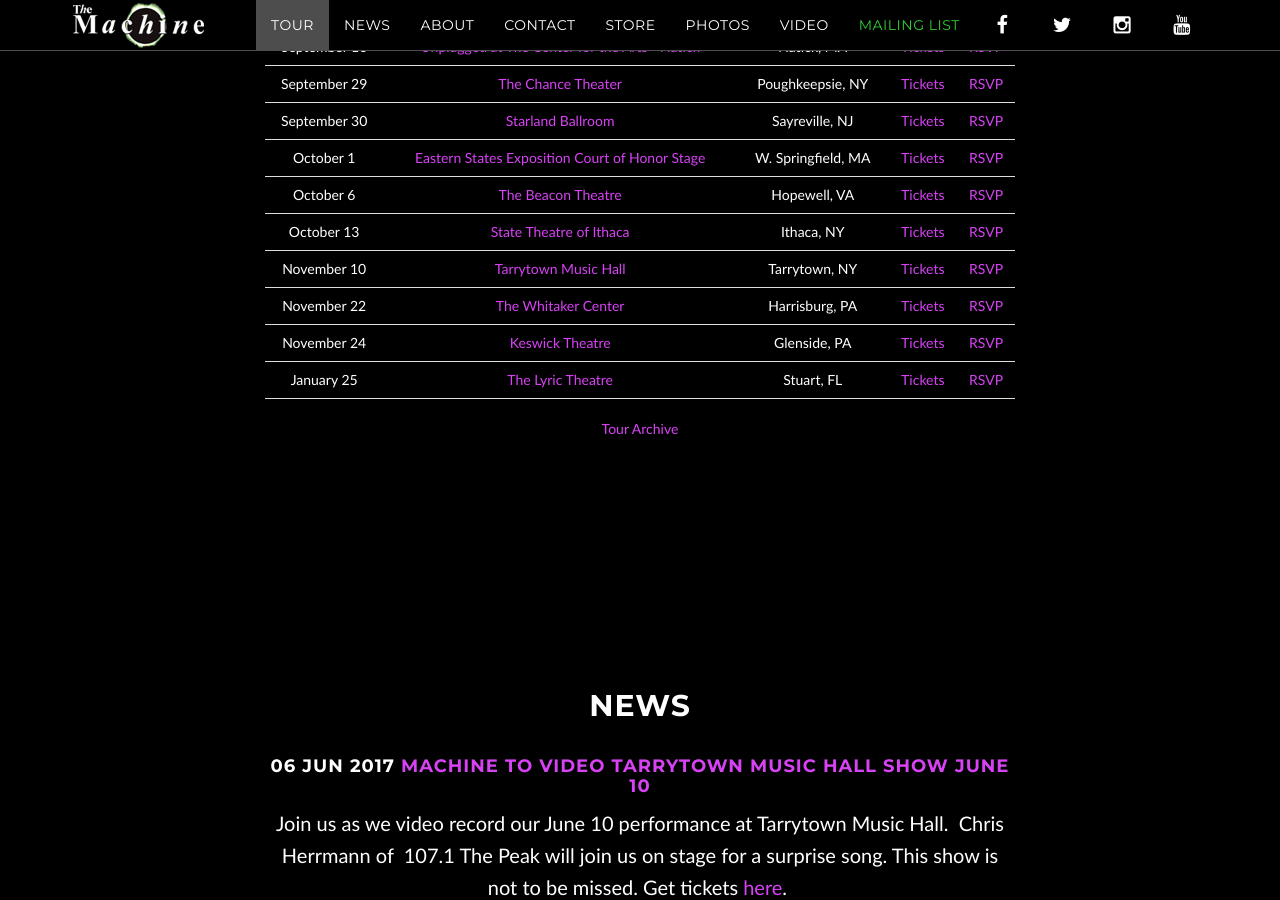
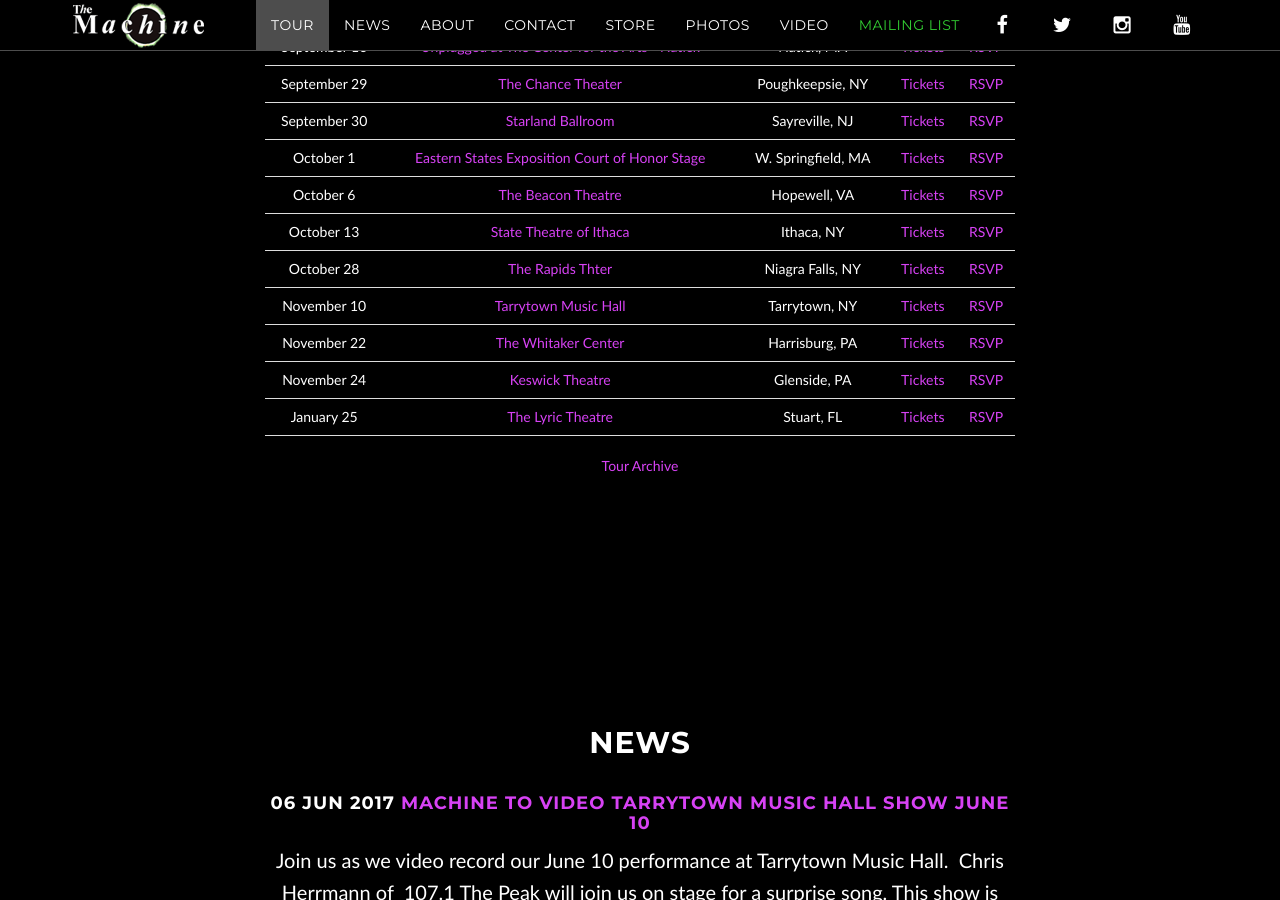
Before and after one commit to machineweb/machineweb.github.io, a Jekyll site: the page built from index.html, in a window 1280 px wide and 900 px high, scrolled down 1286 px. Built offline with Jekyll 4.4.1, drawn with Linux system fonts in a browser that asks for light colours; comment, search, counter and statistics services are not loaded.

Commit message:
New tour item

```diff
--- a/_data/tour.yml
+++ b/_data/tour.yml
@@ -3144,3 +3144,11 @@
     tickets-url: "http://www.ticketweb.com/event/the-machine-pink-floyd-ultimate-the-chance-tickets/7614665?pl=chance&REFID=clientwpsite"
     rsvp-url: "https://www.facebook.com/events/124831728139824/?context=create&previousaction=create&ref=5&page_id_source=56922104274&sid_create=3596563966&action_history=[%7B%22surface%22%3A%22create_dialog%22%2C%22mechanism%22%3A%22page_create_dialog%22%2C%22extra_data%22%3A[]%7D]&has_source=1"
     order: "1506661200000"
+
+  - date: "October 28 2017"
+    venue: "The Rapids Thter"
+    venue-url: "http://www.rapidstheatre.com/"
+    location: "Niagra Falls, NY"
+    tickets-url: "http://www.rapidstheatre.com/"
+    rsvp-url: "https://www.facebook.com/events/133813543892511/?context=create&previousaction=create&ref=5&page_id_source=56922104274&sid_create=1367765084&action_history=[%7B%22surface%22%3A%22create_dialog%22%2C%22mechanism%22%3A%22page_create_dialog%22%2C%22extra_data%22%3A[]%7D]&has_source=1"
+    order: "1509166800000"
```
